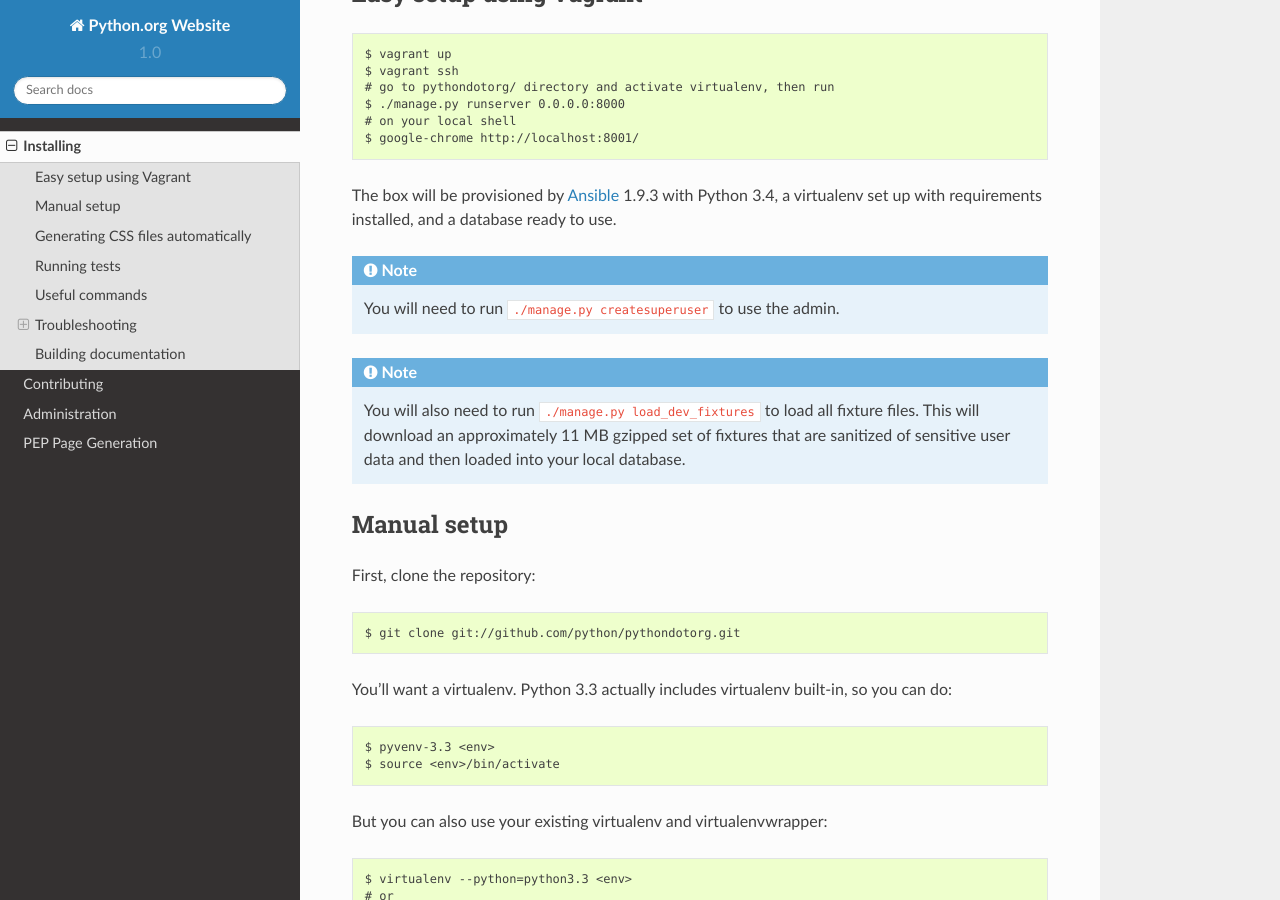
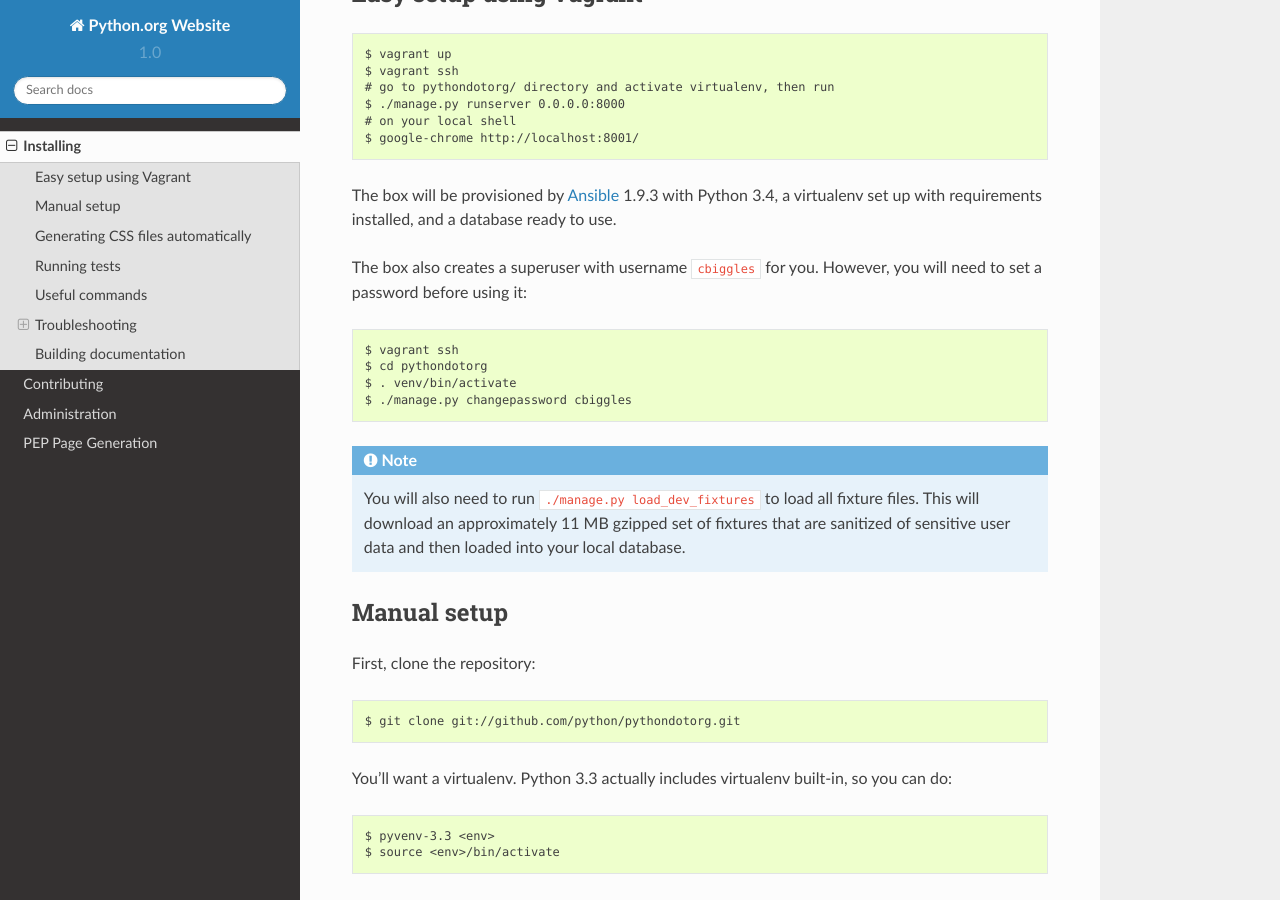
Before and after one commit to python/pythondotorg, a Sphinx documentation site: the page built from docs/source/install.rst, in a window 1280 px wide and 900 px high, scrolled down 303 px. Built offline with Sphinx 7.4.7 and the Read the Docs theme 2.0.0, drawn with Linux system fonts in a browser that asks for light colours.

Commit message:
Move createsuperuser step into Ansible

```diff
--- a/docs/source/install.rst
+++ b/docs/source/install.rst
@@ -23,7 +23,13 @@ Easy setup using Vagrant
 The box will be provisioned by Ansible_ 1.9.3 with Python 3.4, a virtualenv
 set up with requirements installed, and a database ready to use.
 
-.. note:: You will need to run ``./manage.py createsuperuser`` to use the admin.
+The box also creates a superuser with username ``cbiggles`` for you. However, you
+will need to set a password before using it::
+
+    $ vagrant ssh
+    $ cd pythondotorg
+    $ . venv/bin/activate
+    $ ./manage.py changepassword cbiggles
 
 .. note::
 
```
Also changed, not shown: 2 other files.
